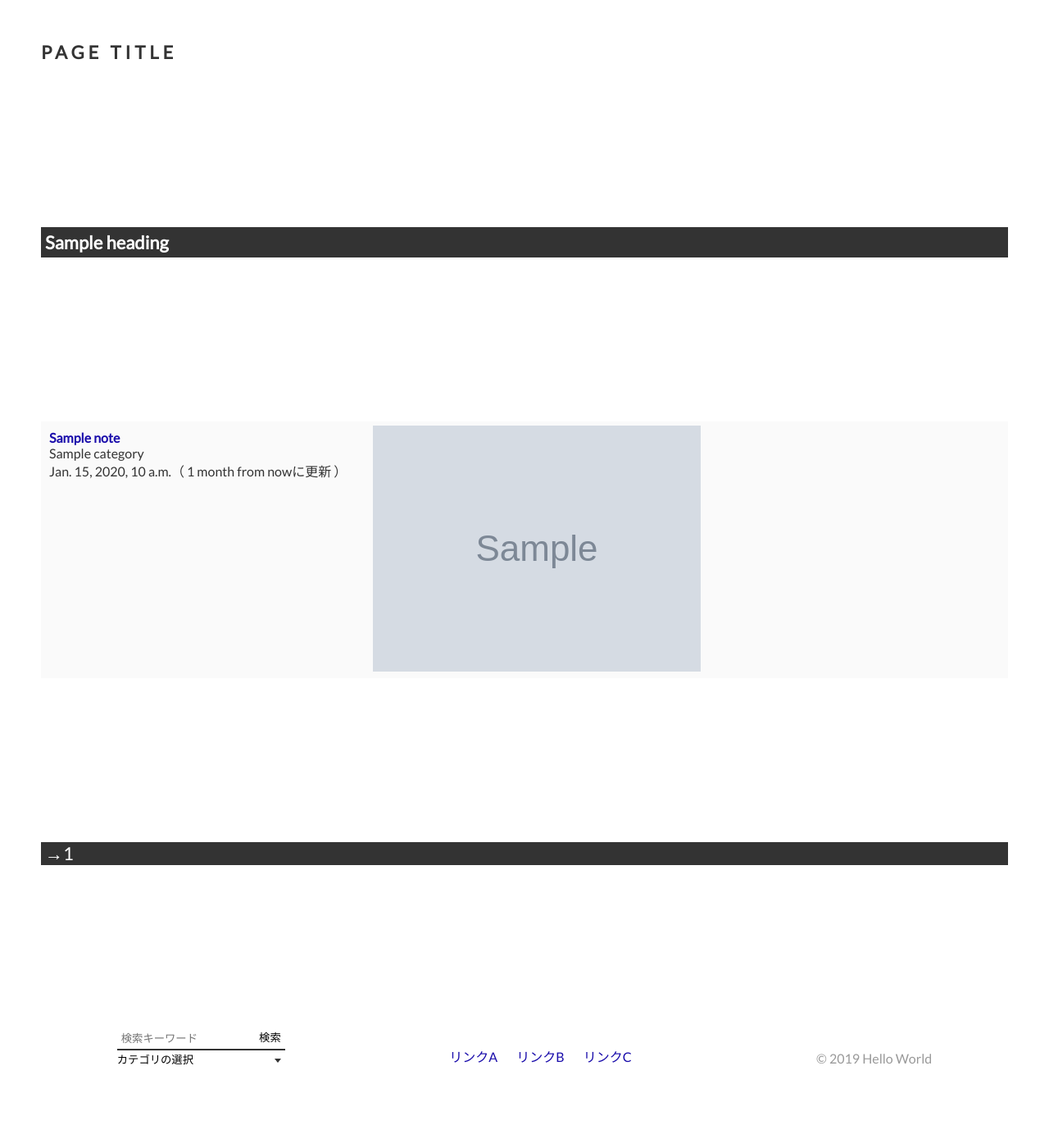
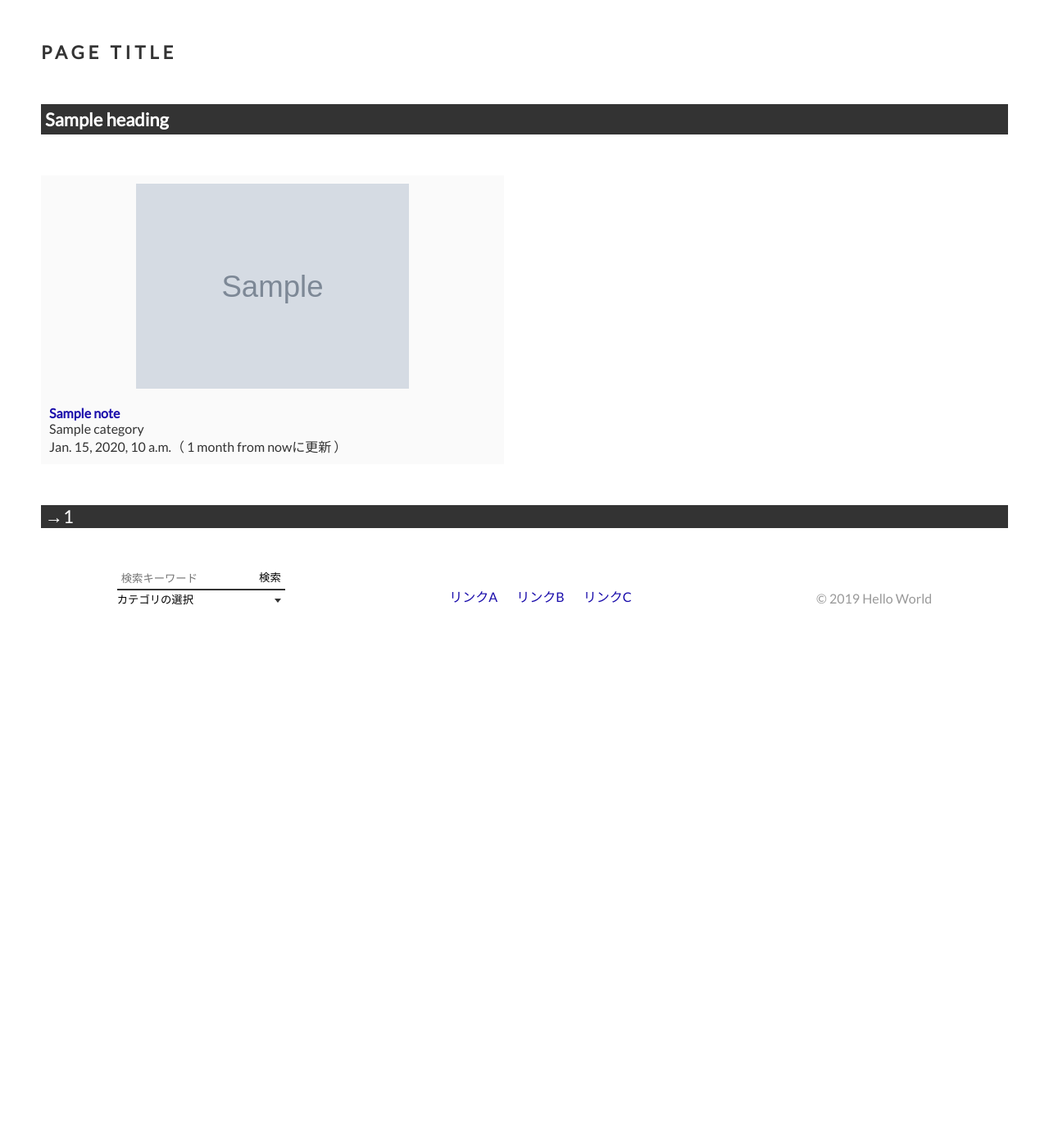
Before and after one commit to naritotakizawa/django-narito-blog2, a Django app: template nblog2/templates/nblog2/note_list.html in a window 1280 px wide. Shown: the whole page at 82% size. After the commit the page ends 737 px from the top, so only its background shows below. Run offline with Django 3.2, Linux system fonts and the light colour scheme; the template is opened without the code that fills it: most values are stand-ins (such as "Sample title", 1, 10 or a date in 2020); grey boxes marked "Sample" are stand-in pictures; parts of the project's set-up code (start-up, migrations or seed data) failed here and were passed over.

Commit message:
ノート一覧を改善

```diff
--- a/nblog2/static/nblog2/style.css
+++ b/nblog2/static/nblog2/style.css
@@ -7,7 +7,7 @@
 
 
 h1, h2, h3 {
-    font-size: 16px;
+    font-size: 14px;
 }
 
 
@@ -63,19 +63,20 @@ img {
 }
 
 
-.col2 {
+.box {
     background-color: #fafafa;
     margin-bottom: 50px;
-
 }
 
-.left {
-    padding: 10px;
+.thumbnail {
+    display: block;
+    margin: 0 auto;
+    height: 250px;
+    object-fit: cover;
 }
 
-
-.right {
-    padding: 5px;
+.left, .right {
+    padding: 10px;
 }
 
 
@@ -85,6 +86,7 @@ img {
 
 .content > p {
     line-height: 2;
+    font-size: 14px;
 }
 
 #page {
@@ -104,6 +106,10 @@ img {
     content: "→";
 }
 
+
+#top {
+    text-align: center;
+}
 
 .text-and-button, .simple-select {
     position: relative;
@@ -173,26 +179,30 @@ img {
     color: #999;
 }
 
+
 @media (min-width: 1024px) {
+
+
     body {
-        padding: 50px;
+        padding: 50px 50px 0 50px;
         font-size: 16px;
     }
 
-    #site-header {
-        margin-bottom: 200px;
-
+    h1, h2, h3 {
+        font-size: 16px;
     }
 
-    .menu {
-        margin-bottom: 200px;
+    #note-list {
+        display: grid;
+        grid-template-columns: 1fr 1fr;
+        grid-column-gap: 50px;
+        column-gap: 50px;
     }
-
 
     .col2 {
         display: grid;
         grid-template-columns: 400px 1fr;
-        margin-bottom: 200px;
+        margin-bottom: 50px;
     }
 
     .left {
@@ -204,18 +214,10 @@ img {
     .right {
         grid-row: 1;
         grid-column: 2;
-        padding: 5px;
     }
 
-
     #page {
-        margin-bottom: 200px;
-    }
-
-
-    .text-and-button, .simple-select {
-        position: relative;
-        width: 200px;
+        grid-column: 1 / -1;
     }
 
     #site-footer {
@@ -230,12 +232,14 @@ img {
 }
 
 @media (min-width: 1366px) {
-    .col2 {
-        grid-template-columns: 600px 1fr;
+    body {
+        width: 1366px;
+        box-sizing: border-box;
+        margin: 0 auto;
     }
 
-    .left {
-        padding: 50px;
+    #note-list {
+        grid-template-columns: 1fr 1fr 1fr;
     }
 
 }
--- a/nblog2/templates/nblog2/note_detail.html
+++ b/nblog2/templates/nblog2/note_detail.html
@@ -8,12 +8,13 @@
     <p class="menu"><a href="{% get_return_link request %}">戻る</a></p>
 
     <article class="detail">
-        <header class="col2" id="top">
+        <header class="box" id="top">
 
                 <div class="right">
                     <img class="thumbnail" src="{{ note.thumbnail.url }}">
                 </div>
                 <div class="left">
+
                     <h1 class="title">{{ note.title }}</h1>
 
                     <p class="category">{{ note.category }}</p>
@@ -28,7 +29,7 @@
         </header>
 
         {% for page in note.page_set.all %}
-            <section class="col2" id="sec{{ page.index }}">
+            <section class="box col2" id="sec{{ page.index }}">
                 <div clasS="right">
                     {% if page.image %}
                         <img src="{{ page.image.url }}">
--- a/nblog2/templates/nblog2/note_list.html
+++ b/nblog2/templates/nblog2/note_list.html
@@ -7,7 +7,7 @@
     <section id="note-list">
         {% for note in note_list %}
 
-            <article class="col2">
+            <article class="box">
 
                 <div class="right">
                     <img class="thumbnail" src="{{ note.thumbnail.url }}">
--- a/nblog2/views.py
+++ b/nblog2/views.py
@@ -7,7 +7,7 @@ from .models import Note, Category
 
 class NoteList(generic.ListView):
     model = Note
-    paginate_by = 10
+    paginate_by = 12
     ordering = '-created_at'
 
     def get_queryset(self):
```
Lines whose indentation alone changed are shown as unchanged.
